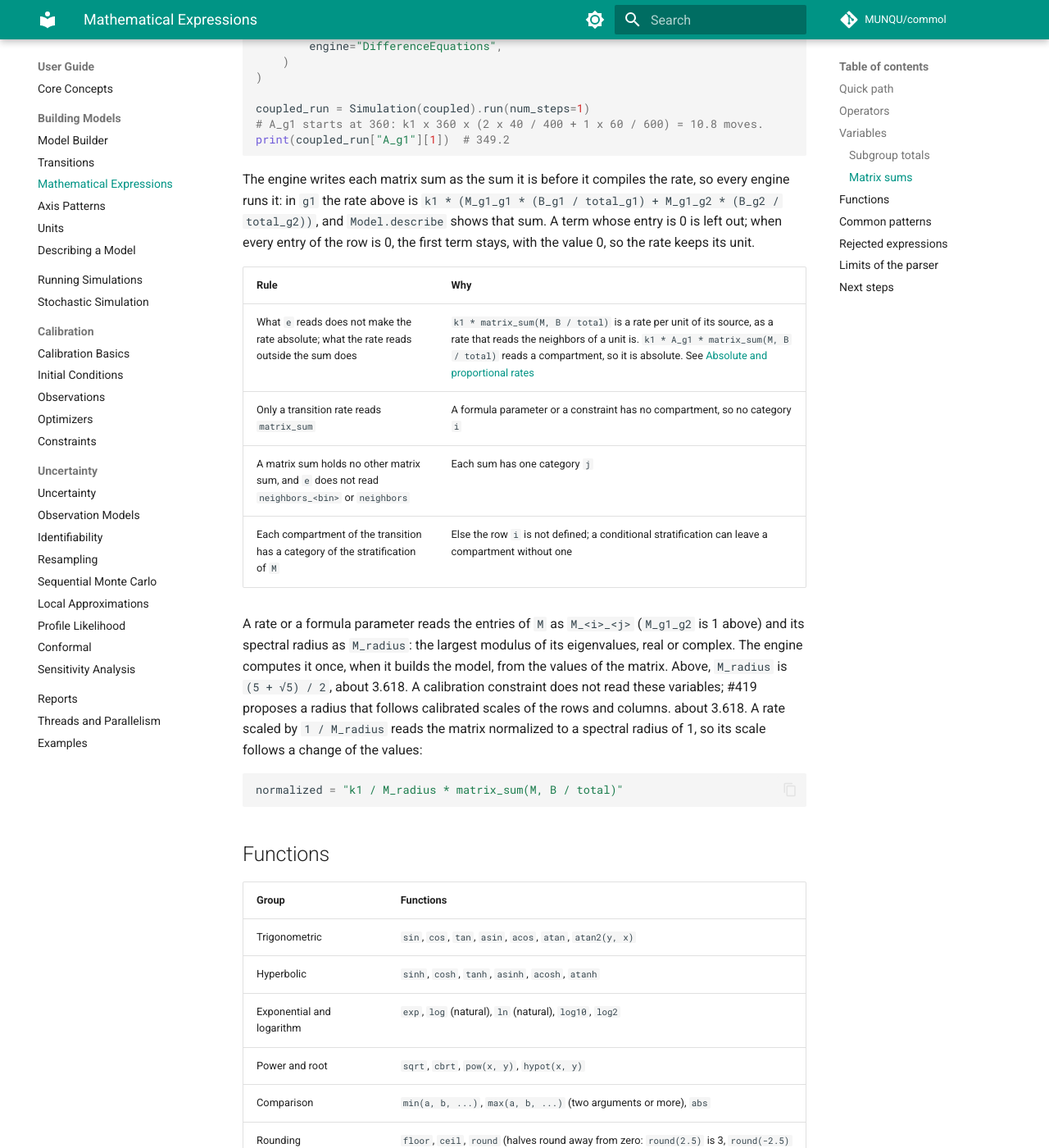
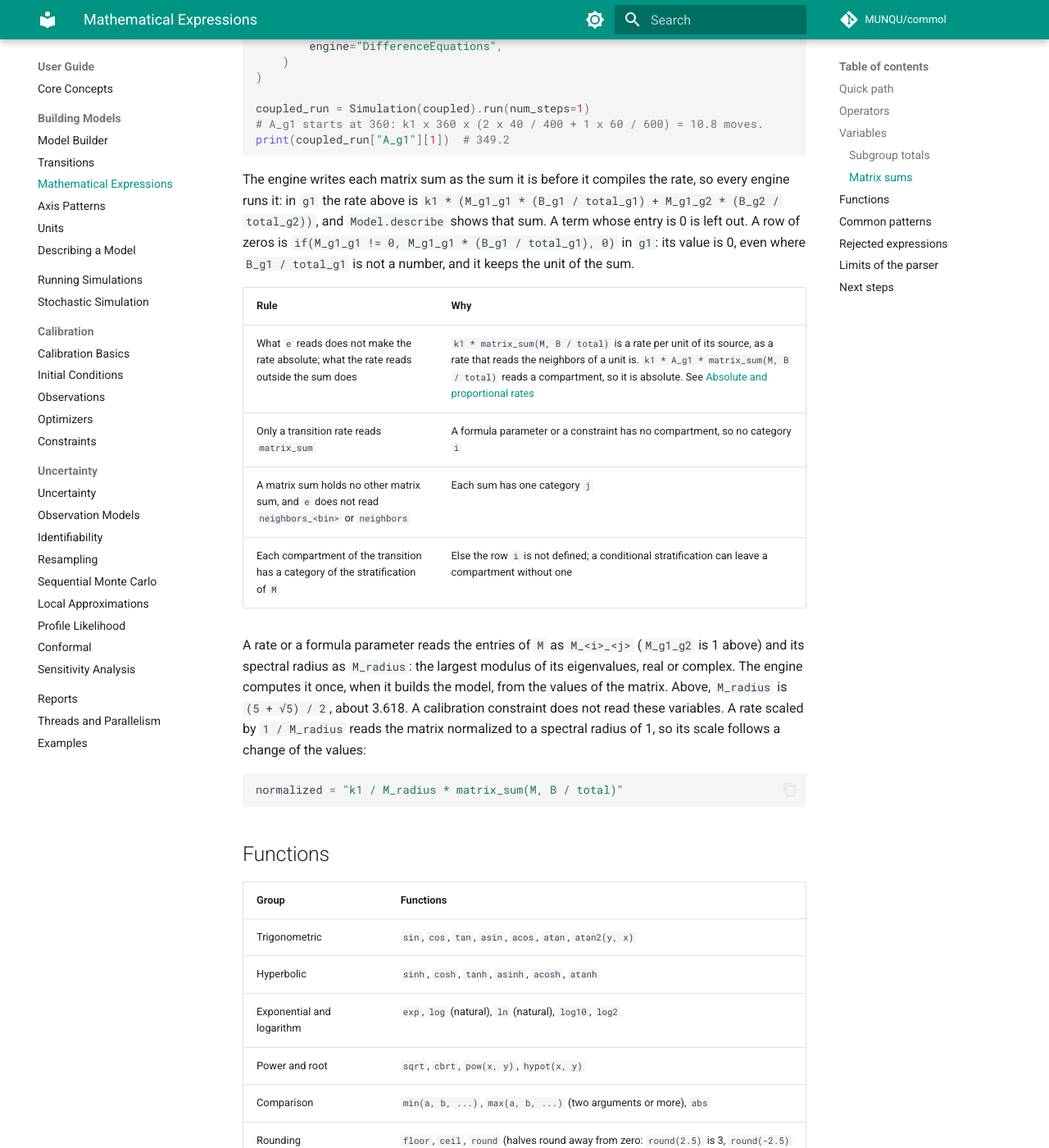
Before and after one commit to MUNQU/commol, an MkDocs documentation site: the page built from docs/guide/mathematical-expressions.md, in a window 1280 px wide and 1400 px high, scrolled down 4969 px. Shown: the whole window at 82% size. Built offline with MkDocs 1.6.1 and Material for MkDocs 9.7.7, drawn with Linux system fonts in a browser that asks for light colours; comment, search, counter and statistics services are not loaded; the version menu is left out.

Commit message:
fix(model): a zero row of a matrix sum is 0 where its expression is not a number

````diff
--- a/docs/guide/mathematical-expressions.md
+++ b/docs/guide/mathematical-expressions.md
@@ -197,9 +197,10 @@
 The engine writes each matrix sum as the sum it is before it compiles the
 rate, so every engine runs it: in `g1` the rate above is
 `k1 * (M_g1_g1 * (B_g1 / total_g1) + M_g1_g2 * (B_g2 / total_g2))`, and
-`Model.describe` shows that sum. A term whose entry is 0 is left out; when
-every entry of the row is 0, the first term stays, with the value 0, so the
-rate keeps its unit.
+`Model.describe` shows that sum. A term whose entry is 0 is left out. A row
+of zeros is `if(M_g1_g1 != 0, M_g1_g1 * (B_g1 / total_g1), 0)` in `g1`: its
+value is 0, even where `B_g1 / total_g1` is not a number, and it keeps the
+unit of the sum.
 
 | Rule | Why |
 |---|---|
@@ -209,12 +210,11 @@
 | Each compartment of the transition has a category of the stratification of `M` | Else the row `i` is not defined; a conditional stratification can leave a compartment without one |
 
 A rate or a formula parameter reads the entries of `M` as `M_<i>_<j>`
-(`M_g1_g2` is 1 above) and its spectral radius as `M_radius`: the largest modulus of its
-eigenvalues, real or complex. The engine computes it once, when it builds the
-model, from the values of the matrix. Above, `M_radius` is `(5 + √5) / 2`,
-about 3.618. A calibration constraint does not read these variables; #419
-proposes a radius that follows calibrated scales of the rows and columns.
-about 3.618. A rate scaled by `1 / M_radius` reads the matrix normalized to a
+(`M_g1_g2` is 1 above) and its spectral radius as `M_radius`: the largest
+modulus of its eigenvalues, real or complex. The engine computes it once,
+when it builds the model, from the values of the matrix. Above, `M_radius` is
+`(5 + √5) / 2`, about 3.618. A calibration constraint does not read these
+variables. A rate scaled by `1 / M_radius` reads the matrix normalized to a
 spectral radius of 1, so its scale follows a change of the values:
 
 ```python
````
Also changed, not shown: docs/codebase/decisions/transitions-and-rates.md (+4 -2 lines), docs/guide/building-models.md (+2 -1 lines), docs/guide/transitions.md (+1 -2 lines), 5 other files.
